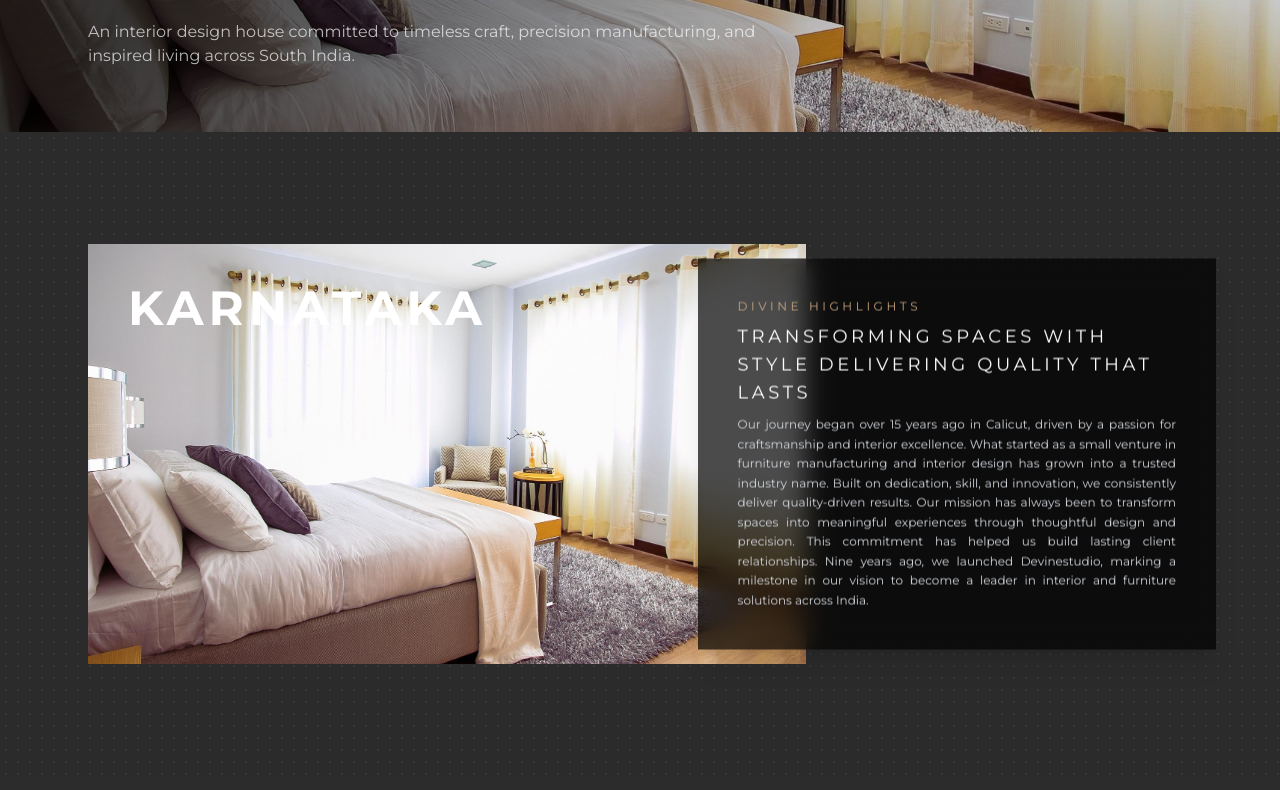
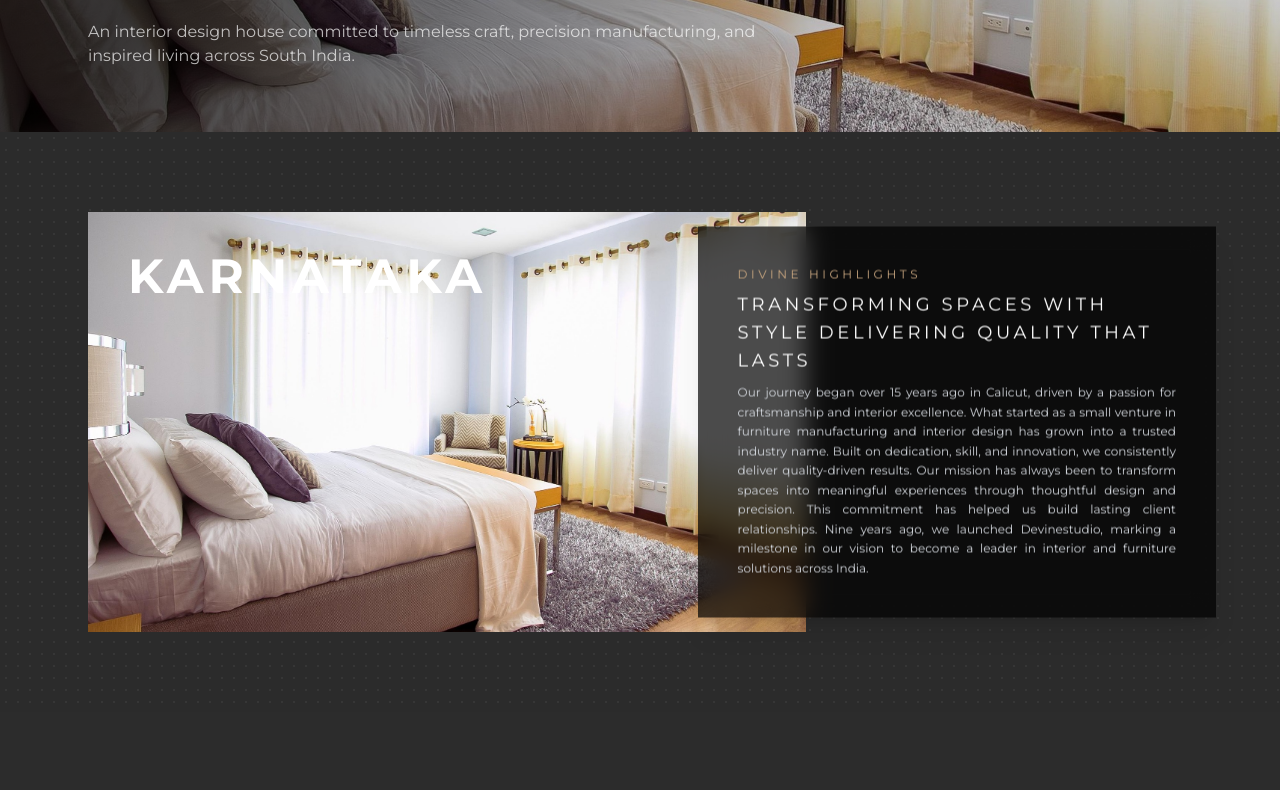
Before and after one commit to extechnology/Devine_studio, a React (Vite) app: page /about in a window 1280 px wide. Shown: the part 420-1210 px from the top of the page. Built offline with nearby package versions, Linux system fonts and the light colour scheme.

Commit message:
updated about section

```diff
--- a/src/components/About/AboutSection.tsx
+++ b/src/components/About/AboutSection.tsx
@@ -18,7 +18,7 @@ const AboutSection = ({
   const previewText = content.slice(0, 180) + "...";
 
   return (
-    <div className="relative w-full my-12 md:my-20">
+    <div className="relative w-full">
       {/* IMAGE CAROUSEL / CONTAINER */}
       <div className={`relative w-full md:w-[65%] group overflow-hidden ${reverse ? "md:ml-auto" : ""}`}>
         <img
--- a/src/components/About/HightlightSection.tsx
+++ b/src/components/About/HightlightSection.tsx
@@ -38,7 +38,7 @@ const HighlightSection: React.FC = () => {
 
   return (
     <section
-      className="relative py-20 md:py-28 text-white"
+      className="relative py-20 md:py-20 text-white"
       style={{
         backgroundColor: "#2b2b2b",
         backgroundImage:
```
